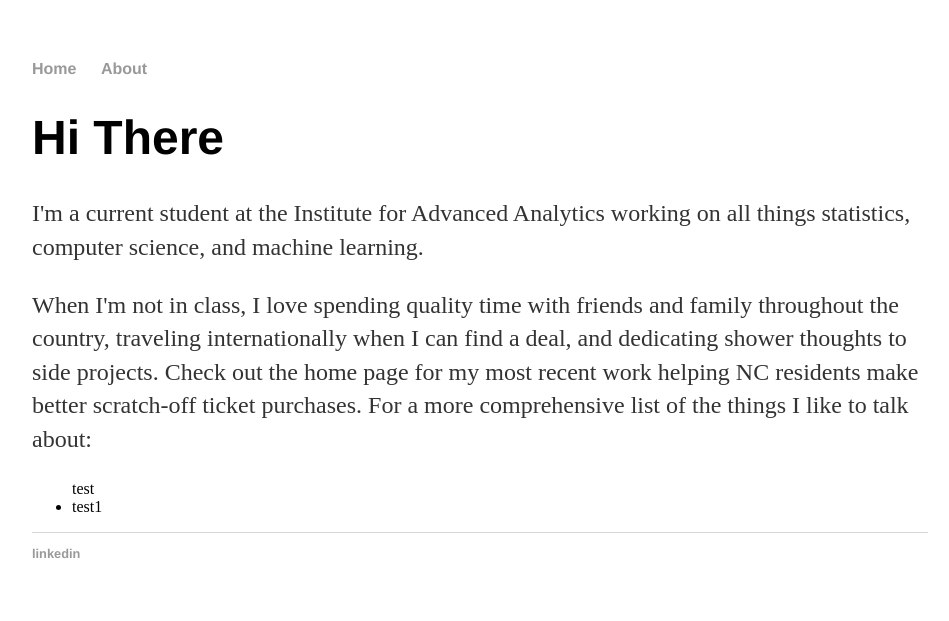
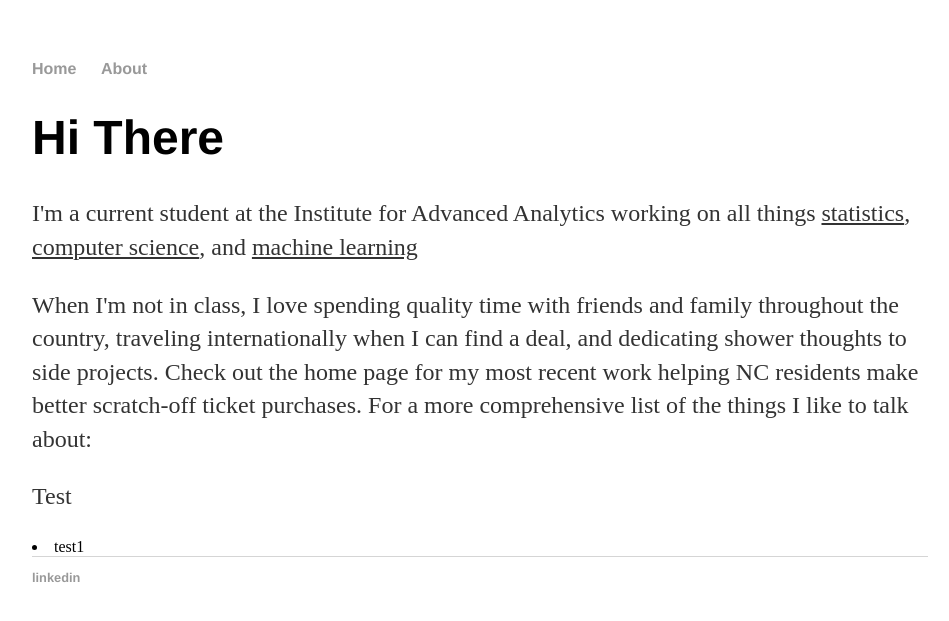
Before and after one commit to kevcraig/kevcriag.github.io, a Jekyll site: the page built from about/index.html, in a window 1280 px wide. Shown: the top 621 px of the page, without its empty margins (160-1109 px from the left). Built offline with Jekyll 4.4.1, drawn with Linux system fonts in a browser that asks for light colours.

```diff
--- a/about/index.html
+++ b/about/index.html
@@ -5,8 +5,8 @@ title: Kevin Craig
 
 <div class="blurb">
 	<h1>Hi There</h1>
-	<p>I'm a current student at the Institute for Advanced Analytics working on all things statistics, computer science, and machine learning.  </p>
+	<p>I'm a current student at the Institute for Advanced Analytics working on all things <u>statistics</u>, <u>computer science</u>, and <u>machine learning</u>  </p>
 	<p>When I'm not in class, I love spending quality time with friends and family throughout the country, traveling internationally when I can find a deal, and dedicating shower thoughts to side projects. Check out the home page for my most recent work helping NC residents make better scratch-off ticket purchases. For a more comprehensive list of the things I like to talk about:</p>
-	<p> <ul> test
+	<p> Test
   <li> test1 </li>
 </div><!-- /.blurb -->
```
